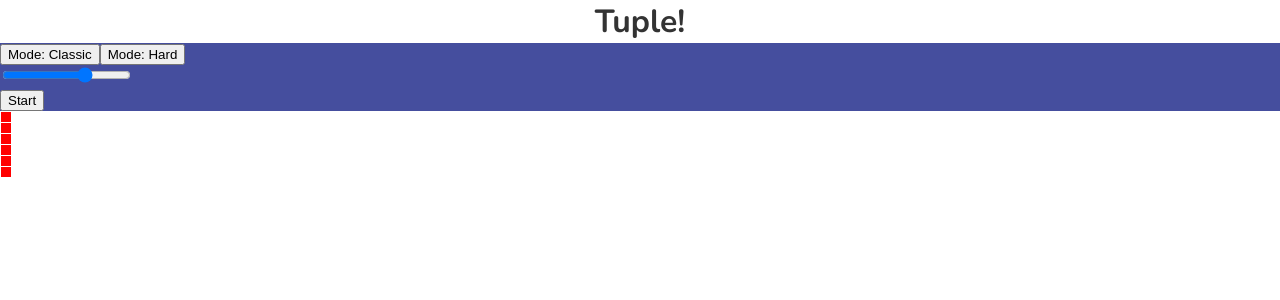
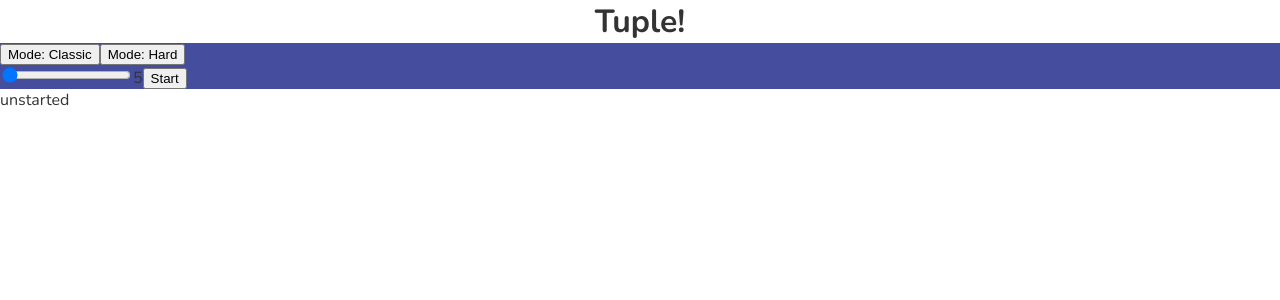
Before and after one commit to MobyTrick/Tuple, a React (Vite) app: page / in a window 1280 px wide. Shown: the top 300 px of the page. Built offline with nearby package versions, Linux system fonts and the light colour scheme.

Commit message:
Okay I have the grid, now I'm going to temporarily make it not stop, so I can test

```diff
--- a/App.tsx
+++ b/App.tsx
@@ -2,8 +2,7 @@ import React, { useState } from 'react'
 import './style.css'
 import dictionary from './dictionary'
 
-const TupleStartBox = ({ setMode, mode, setRows }) => {
-
+const TupleSettingsBox = ({ onClick, wordSize, setMode, setWordSize }) => {
     return <div className='tuple-start-box'>
         <div className='tuple-mode-row'>
         <button onClick={() => setMode('classic')}>
@@ -14,50 +13,68 @@ const TupleStartBox = ({ setMode, mode, setRows }) => {
         </button>
         </div>
         <div className='tuple-mode-row'>
-        <input onChange={e => setRows(e)} min="5" max="8" type="range"/>
-        </div>
-        <div className='tuple-mode-row'>
-        <button onClick={() => setMode('hard')}>
-            Start
-        </button>
+        <input onChange={e => {
+                return setWordSize(e.target.value)
+            }} value={wordSize}  min="5" max="8" type="range"/>
+            {wordSize}
+        <button onClick={onClick}>Start</button>
         </div>
     </div>
 }
 
-const TupleBlock = () => <div style={{
-    width: '10px',
-    height: '10px',
-    margin: '1px',
-    backgroundColor: 'red'
-}}></div>
+const TupleBlock = ({word, letter}: {word: string, letter: string, key?:string}) => {
+    return <div style={{
+        width: '60px',
+        height: '60px',
+        margin: '1px',
+        border: '3px solid #018e42'
+    }}>
 
-const TupleRow = () => {
-    return [1,2,3,4,5,6].map((a,i) => <TupleBlock key={i + "key"}/>)
-}
-
-const TupleBody = () => {
-    return <div className='tuple-body'>
-            <TupleRow/>
     </div>
 }
 
-const TupleHeader = () => {
-    return <h1 className="tuple-header">Tuple!</h1>
+const TupleRow = ({ word, rowIndex }) => {
+    const renderBlock: React.FC = (a, i) => <TupleBlock key={`key-${rowIndex}-${i}-${a}`} word={word} letter={a} />
+    const columns = word.split('').map(renderBlock)
+
+    return <div className='tuple-row'>
+        {columns}
+    </div>
+}
+
+const TupleGrid = ({ word}) => {
+    if(!word) return 'unstarted';
+
+    const renderRows = (_: unknown, i: number): any => <TupleRow rowIndex={i} word={word} />
+
+    return Array.from({ length: word.length + 1 }).map(renderRows)
 }
 
 export default () => {
     // can be classic or hard
     const [mode, setMode] = useState('classic')
-    const [rows, setRows] = useState(5)
+    const [wordSize, setWordSize] = useState('5')
     const [word, setWord] = useState(null)
 
-    const setGame = () => {
-
+    const onClick = () => {
+        const dict = dictionary[wordSize]
+        const randomIndex = Math.random() * dict.length
+        const newWord = dict[Math.floor(randomIndex)]
+        setWord(newWord)
     }
 
-    return <div className="application">
-        <TupleHeader />
-        <TupleStartBox mode={mode} setMode={setMode} rows={rows} setRows={setRows} />
-        <TupleBody />
+
+    return <div style={{backgroundColor: mode === 'hard' ? 'blue' : 'white'}} className="application">
+        <h1 className="tuple-header">Tuple!</h1>
+        {word ? <></> : <TupleSettingsBox
+            onClick={onClick}
+            wordSize={wordSize}
+            setMode={setMode}
+            setWordSize={setWordSize} />}
+
+            <TupleGrid word={word}/>
+
+
     </div>
+
 }
--- a/style.css
+++ b/style.css
@@ -28,6 +28,7 @@ body {
     background-color: var(--blue);
 }
 
-.tuple-mode-container {
+.tuple-row {
     display: flex;
+    flex-direction: row;
 }
```
